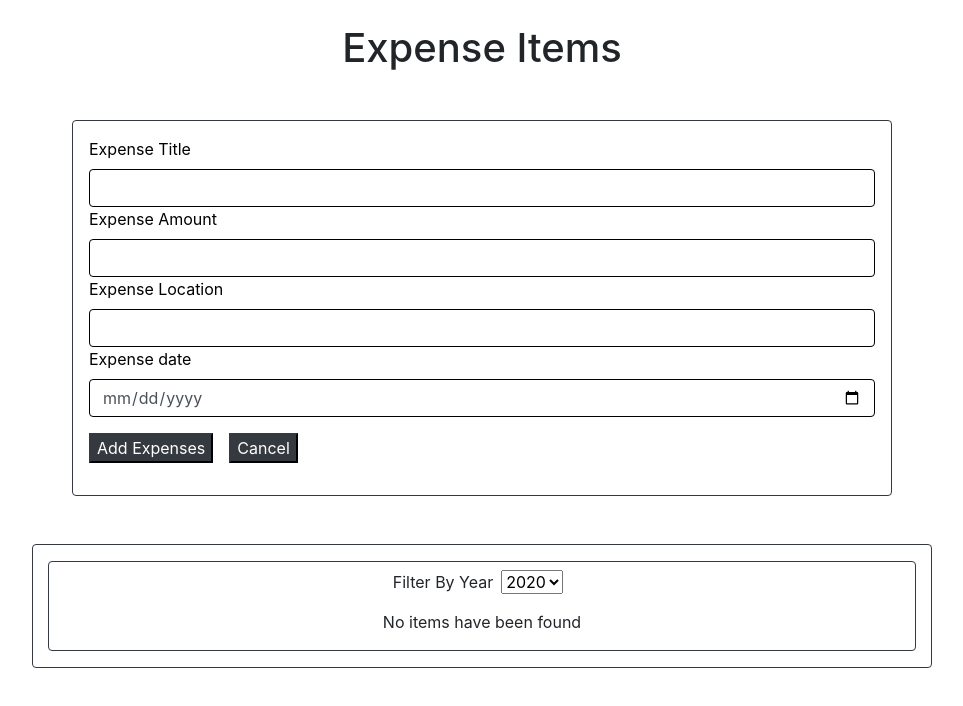
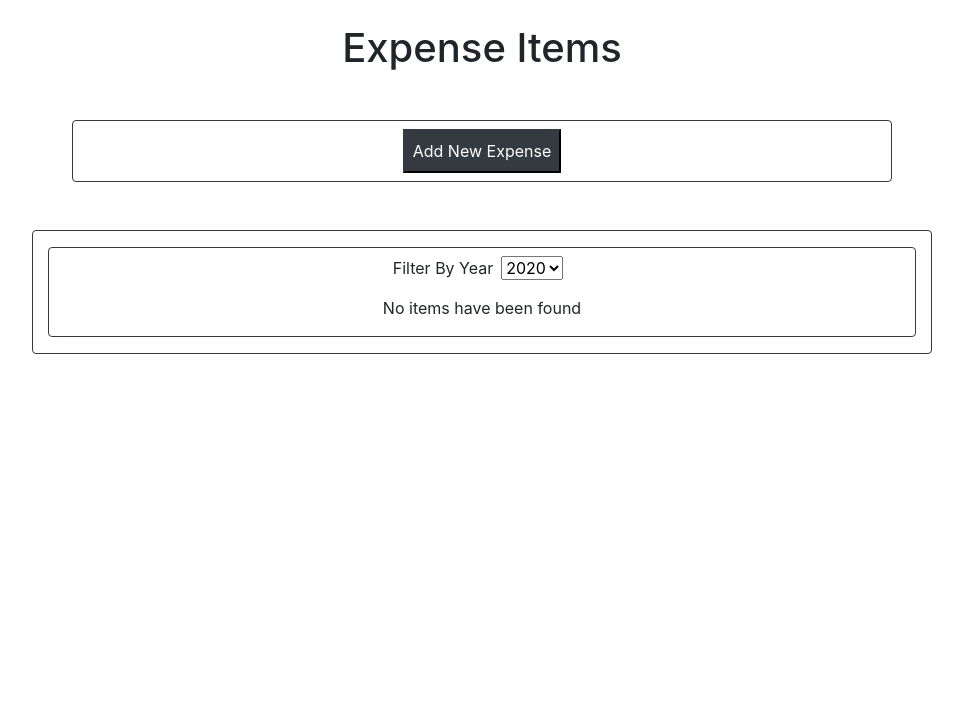
Before and after one commit to NirmalViswajith/expense-tracker, a React (Create React App) app in the folder expense-tracker/: page / in a window 1280 px wide. Shown: the top 706 px of the page, without its empty margins (158-1121 px from the left). Built offline with nearby package versions, Linux system fonts and the light colour scheme.

Commit message:
button when clicked the expense form will open

```diff
--- /dev/null
+++ b/expense-tracker/src/components/Form/NewButton.js
@@ -0,0 +1,9 @@
+const NewButton = (props) => {
+  return (
+    <div className="d-flex justify-content-center align-items-center">
+      <button className="btn-dark p-2" onClick={props.onClick}>Add New Expense</button>
+    </div>
+  );
+};
+
+export default NewButton;
--- a/expense-tracker/src/components/Form/NewExpenses.js
+++ b/expense-tracker/src/components/Form/NewExpenses.js
@@ -1,19 +1,35 @@
-import React from "react";
+import React, { useState } from "react";
 import ExpenseForm from "./ExpenseForm";
+import NewButton from "./NewButton";
 
 const NewExpense = (props) => {
-  const saveExpense = (onSaveData) => {
-    const expenseData = {
-      ...onSaveData,
-      id : Math.random().toString()
-    }
-    props.saveData(expenseData);
-  }
+  const [isFormOpen, setIsFormOpen] = useState(false);
+
+  const saveExpense = (expenseData) => {
+    const newExpense = {
+      ...expenseData,
+      id: Math.random().toString(),
+    };
+    props.saveData(newExpense);
+    setIsFormOpen(false);
+  };
+
+  const openForm = () => {
+    setIsFormOpen(true);
+  };
+
+  const closeForm = () => {
+    setIsFormOpen(false);
+  };
+
   return (
     <div className="container border p-2 my-5 border-dark rounded" style={{ maxWidth: "820px" }}>
-      <ExpenseForm onSaveData={saveExpense}/>
+      {!isFormOpen && <NewButton onClick={openForm} />}
+      {isFormOpen && (
+        <ExpenseForm onSaveData={saveExpense} onCancel={closeForm} />
+      )}
     </div>
   );
-}
+};
 
 export default NewExpense;
```
